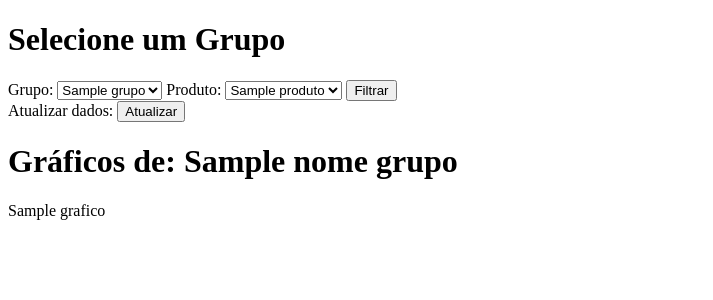
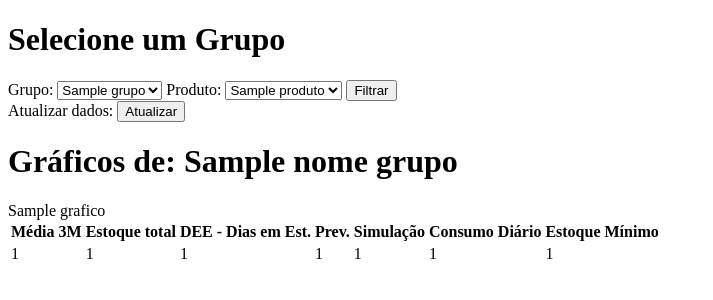
Before and after one commit to Cemag-pcp/grafico-compras-flask, a Flask app: template templates/index.html in a window 1280 px wide. Shown: the top 300 px of the page, without its empty margins (0-713 px from the left). Run offline with Flask 3, Linux system fonts and the light colour scheme; the template is opened without the code that fills it: most values are stand-ins (such as "Sample title", 1, 10 or a date in 2020).

Commit message:
tabela com dados

```diff
--- a/app.py
+++ b/app.py
@@ -426,6 +426,7 @@ def gerar_graficos_grupo(selectGrupo):
     print(selectGrupo)
 
     graficos = []
+    tabelas = []
 
     # produto1='240471 - CILINDRO TELESCÓPICO CBH 6T 10 OC NV'
 
@@ -470,11 +471,14 @@ def gerar_graficos_grupo(selectGrupo):
 
         fig.update_layout(title={'text': titulo, 'x': 0.2}, xaxis_title='Data', xaxis_tickangle=45, yaxis_title='Valor', width=800, height=600, xaxis=dict(tickmode='array', tickvals=novos_rotulos, tickformat='%Y-%m-%d'))
 
-        # dfProdutos[dfProdutos['produto'] == produtosUnico[produto]]
+        tabela = dfProdutos[dfProdutos['produto'] == produtosUnico[produto]].values.tolist()
 
+        tabelas.append(tabela)
         graficos.append(fig.to_html())
 
-    return graficos
+        graficos_tabelas = list(zip(graficos,tabelas))
+
+    return graficos_tabelas
 
 
 @cachetools.cached(cache_grupos)
@@ -508,6 +512,7 @@ def gerar_graficos_produto(selectProduto):
     """
 
     graficos = []
+    tabelas = []
 
     tbCorrigida, tabelaFinal, dfProdutos = tratamento()
 
@@ -546,11 +551,14 @@ def gerar_graficos_produto(selectProduto):
 
         fig.update_layout(title={'text': titulo, 'x': 0.2}, xaxis_title='Data', xaxis_tickangle=45, yaxis_title='Valor', width=800, height=600, xaxis=dict(tickmode='array', tickvals=novos_rotulos, tickformat='%Y-%m-%d'))
 
-        # dfProdutos[dfProdutos['produto'] == produtosUnico[produto]]
+        tabela = dfProdutos[dfProdutos['produto'] == produtosUnico[produto]].values.tolist()
 
+        tabelas.append(tabela)
         graficos.append(fig.to_html())
 
-    return graficos
+    graficos_tabelas = list(zip(graficos, tabelas))
+
+    return graficos_tabelas
 
 
 @app.route('/', methods=['POST','GET'])
@@ -567,12 +575,12 @@ def plot():
 
     if selectProduto != 'Selecione':
 
-        graficos = gerar_graficos_produto(selectProduto)
+        graficos_tabelas = gerar_graficos_produto(selectProduto)
         nome_grupo = selectProduto
 
     elif selectGrupo != 'Selecione':
 
-        graficos = gerar_graficos_grupo(selectGrupo)
+        graficos_tabelas = gerar_graficos_grupo(selectGrupo)
         nome_grupo = selectGrupo
 
     listaGrupos = grupos()
@@ -582,7 +590,7 @@ def plot():
     listaProdutos = tbCorrigida['produto'].unique().tolist()
     listaProdutos.insert(0, 'Selecione')
 
-    return render_template("index.html", graficos=graficos, listaGrupos=listaGrupos,
+    return render_template("index.html", graficos_tabelas=graficos_tabelas, listaGrupos=listaGrupos,
                             listaProdutos=listaProdutos, nome_grupo=nome_grupo)
 
 
--- a/templates/index.html
+++ b/templates/index.html
@@ -21,6 +21,7 @@
             {% endfor %}
         </select>
         <input type="submit" value="Filtrar">
+
     </form>
 
     <form action="/resetar-cache" method="POST">
@@ -32,9 +33,37 @@
     <h1>Gráficos de: {{nome_grupo}}</h1>
 
     <div class="row">
-        {% for grafico in graficos %}
+        {% for grafico, tabela in graficos_tabelas %}
             <div class="col-md-6">
                 {{ grafico | safe }}
+            </div>
+            <div class="col-md-6">
+                <table>
+                    <thead>
+                        <tr>
+                            <th>Média 3M</th>
+                            <th>Estoque total</th>
+                            <th>DEE - Dias em Est.</th>
+                            <th>Prev.</th>
+                            <th>Simulação</th>
+                            <th>Consumo Diário</th>
+                            <th>Estoque Mínimo</th>
+                            <!-- <th colspan="2">Maior valor</th> -->
+
+                        </tr>
+                    </thead>
+                    <tbody>
+                        <tr>
+                            <td>{{ tabela[0][1] }}</td>
+                            <td>{{ tabela[0][2] }}</td>
+                            <td>{{ tabela[0][3] }}</td>
+                            <td>{{ tabela[0][4] }}</td>
+                            <td>{{ tabela[0][5] }}</td>
+                            <td>{{ tabela[0][7] }}</td>
+                            <td>{{ tabela[0][8] }}</td>
+                        </tr>
+                    </tbody>
+                </table>
             </div>
         {% endfor %}
     </div>
```
